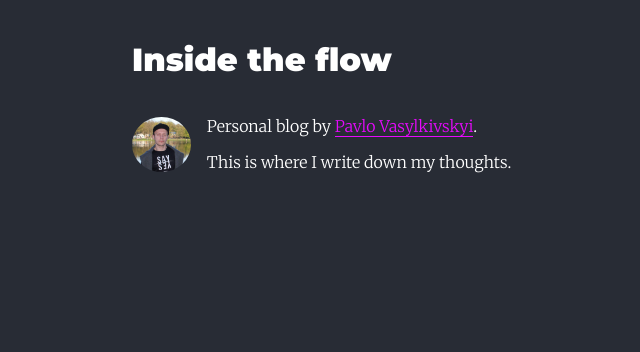
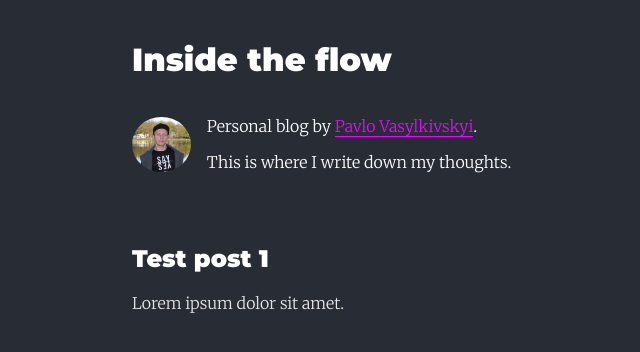
Before and after one commit to Vasylkivskyi/my-blog-frontend, a React (Create React App) app: page / in a window 1280 px wide. Shown: the top 352 px of the page, without its empty margins (158-798 px from the left). Built offline with nearby package versions, Linux system fonts and the light colour scheme.

Commit message:
add simple postlist component

```diff
--- a/src/App.tsx
+++ b/src/App.tsx
@@ -1,11 +1,13 @@
 import React from "react";
 import "./App.scss";
 import Nav from "./components/nav/Nav";
+import PostList from "./components/postsList/PostList";
 
 const App: React.FC = () => {
   return (
     <div className="App">
       <Nav />
+      <PostList />
     </div>
   );
 };
--- /dev/null
+++ b/src/components/postsList/PostList.tsx
@@ -0,0 +1,13 @@
+import React from "react";
+import "./postList.scss";
+
+const PostList: React.FC = () => {
+  return (
+    <div className="post-list">
+      <h2>Test post 1</h2>
+      <p>Lorem ipsum dolor sit amet.</p>
+    </div>
+  );
+};
+
+export default PostList;
--- /dev/null
+++ b/src/components/postsList/postList.scss
@@ -0,0 +1,2 @@
+.post-list {
+}
```
